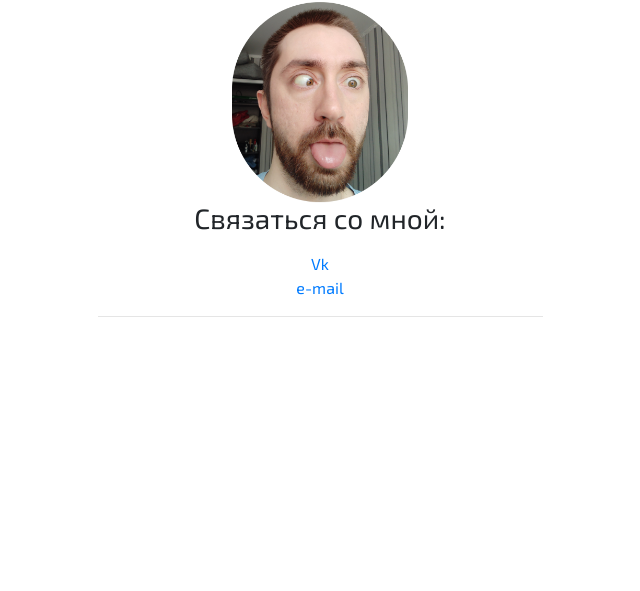
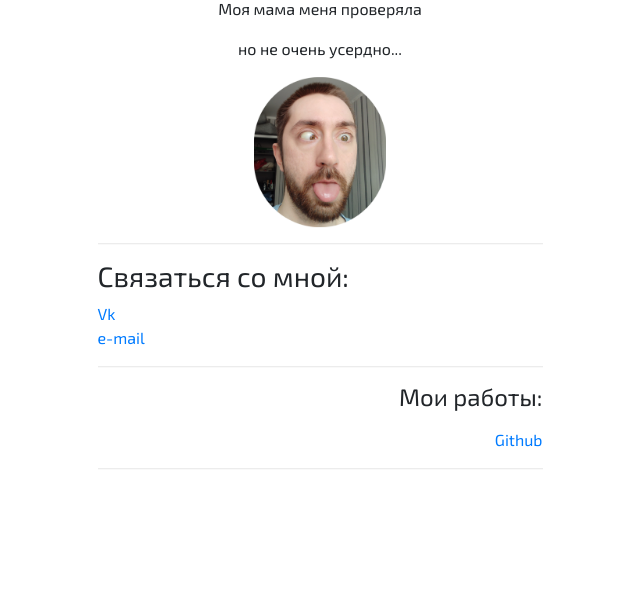
Before and after one commit to spirinek/spirinek.github.io, a plain HTML site: page index.html in a window 1280 px wide. Shown: the part 209-800 px from the top of the page, without its empty margins (320-960 px from the left). Drawn offline with nearby package versions, Linux system fonts and the light colour scheme.

Commit message:
Update index.html

```diff
--- a/index.html
+++ b/index.html
@@ -7,7 +7,6 @@
   <meta name="viewport" content="width=device-width, initial-scale=1">
   <link rel="stylesheet" href="https://maxcdn.bootstrapcdn.com/bootstrap/4.3.0/css/bootstrap.min.css">
   <link href="https://fonts.googleapis.com/css?family=Exo+2" rel="stylesheet">
-  <link href="https://fonts.googleapis.com/css?family=Pacifico" rel="stylesheet">
   <style>
   .fakeimg {
 
@@ -37,17 +36,24 @@
       <div class="col-sm-5 align-self-center">
       <h2 class="text-center">Обо мне:</h2>
 
-      <p>Мама меня проверяла, но не очень усердно</p>
-      <div class="text-center"><img src="meme.jpg" height="200"/></div>
+      <p>Моя мама меня проверяла</p>
+	  <p>но не очень усердно...</p>
+      <div class="text-center"><img src="meme.jpg" height="150"/></div>
+      <div class="text-left">
+          <hr class="hidden-sm hidden-md hidden-lg">
+      <h3>Связаться со мной:</h3>
 
-      <h3>Связаться со мной:</h3>
-      <p></p>
       <ul class="nav navbar-nav">
         <li class="active"><a href="https://vk.com/theeye">Vk</a></li>
         <li><a href="mailto:spirinek@gmail.com">e-mail</a></li>
-
       </ul>
       <hr class="hidden-sm hidden-md hidden-lg">
+    </div>
+      <div class=" text-right">
+          <p><h4>Мои работы:</h4></p>
+          <a href="https://github.com/spirinek/WPInventory">Github</a>
+          <hr class="hidden-sm hidden-md hidden-lg">
+        </div>
     </div>
   </div>
 
@@ -55,5 +61,6 @@
 
 
 
+
 </body>
 </html>
```
